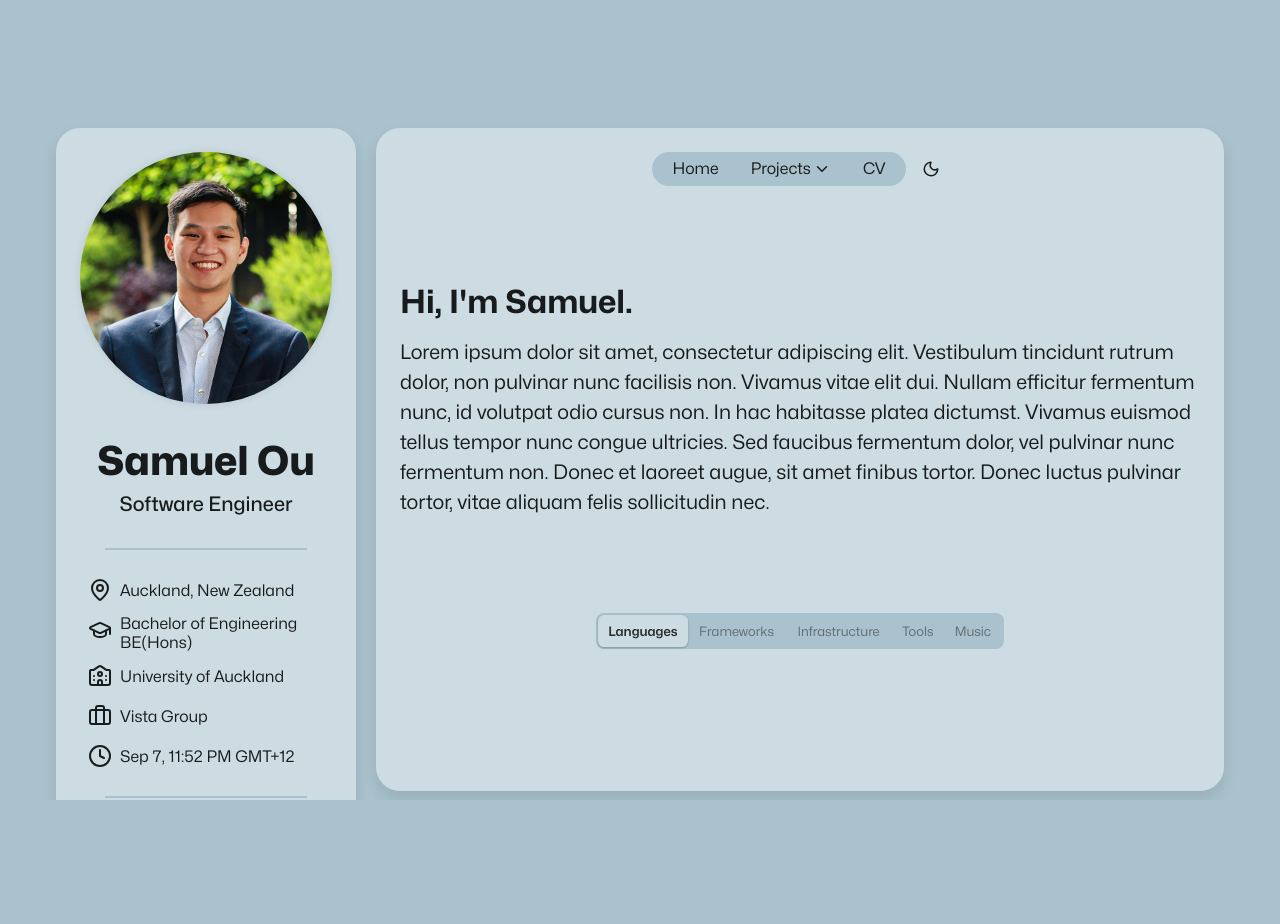
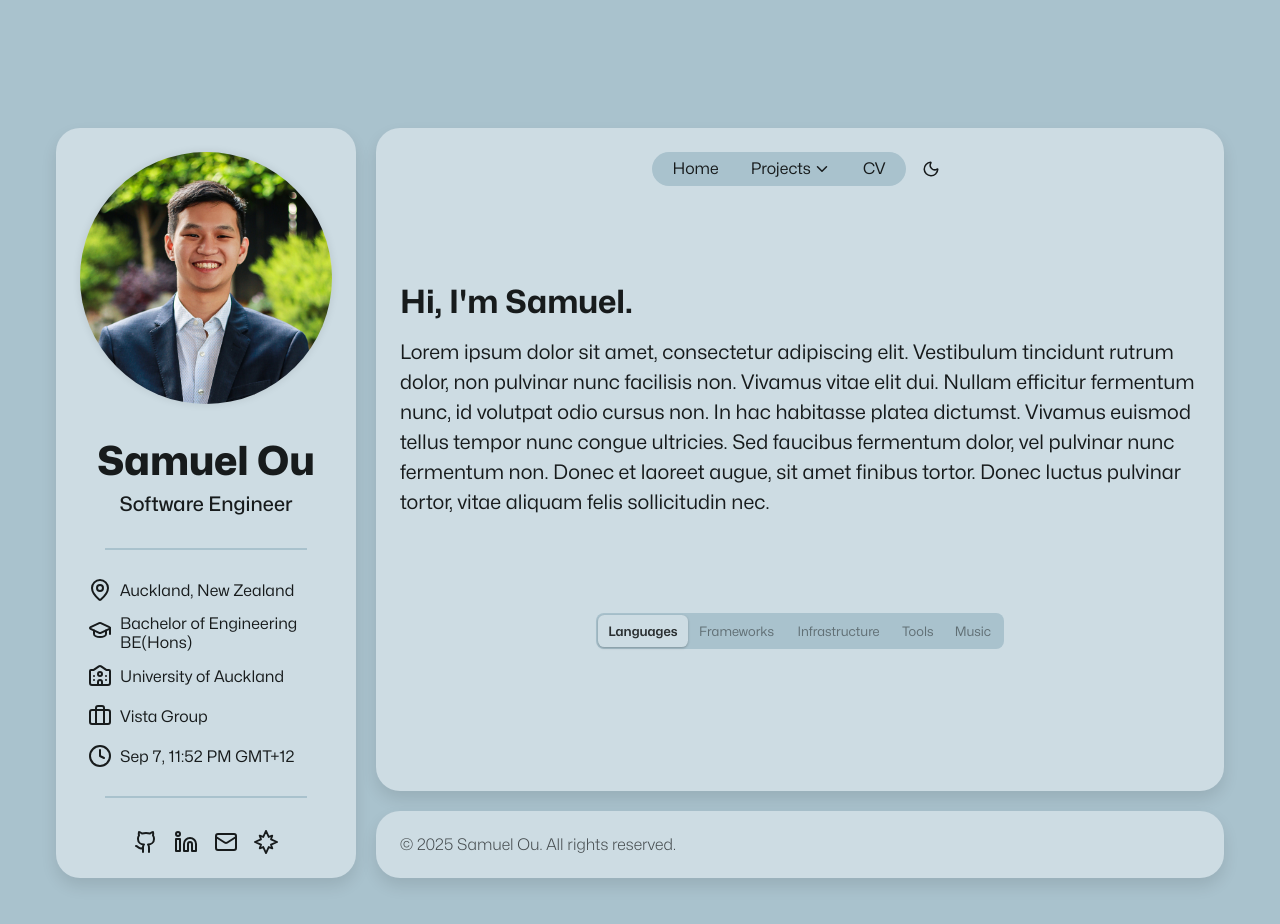
Before and after one commit to S-Ou/portfolio, a Next.js app: page / in a window 1280 px wide. Shown: the top 924 px of the page. Before the commit the page ends 800 px from the top, so only its background shows below. Built offline with nearby package versions, Linux system fonts and the light colour scheme.

Commit message:
fix: some visual design quirks

```diff
--- a/src/components/pageLayout.tsx
+++ b/src/components/pageLayout.tsx
@@ -24,55 +24,60 @@ const MainDiv = styled.div`
   display: grid;
   gap: 1.25rem;
   grid-template-columns: 300px 1fr;
-  height: 100vh;
+  grid-template-rows: minmax(0, 1fr) auto;
+  grid-template-areas:
+    "info body"
+    "info copyright";
+  min-height: 100vh;
+  min-height: 100dvh;
   margin: 0 auto;
   max-width: 1200px;
   padding: 8rem 1rem;
 
   @media (max-width: 768px) {
+    align-content: start;
+    align-items: start;
     grid-template-columns: 1fr;
+    grid-template-rows: auto;
+    grid-template-areas:
+      "name-card"
+      "body"
+      "info"
+      "copyright";
     padding: 1rem;
   }
 `;
 
 const MobileNameCardBlock = styled(BlockDiv)`
   display: none;
+  grid-area: name-card;
 
   @media (max-width: 768px) {
     display: flex;
   }
 `;
 
-const RightColumn = styled.div`
-  display: flex;
-  flex-direction: column;
-  gap: 1.25rem;
+const BodySection = styled.div`
+  flex: 1;
+  grid-area: body;
   min-height: 0;
 
   @media (max-width: 768px) {
-    display: contents;
-  }
-`;
-
-const BodySection = styled.div`
-  height: 100%;
-
-  @media (max-width: 768px) {
-    order: 1;
+    flex: initial;
+    min-height: auto;
   }
 `;
 
 const InfoSection = styled.div<{ $showOnMobile: boolean }>`
+  grid-area: info;
+
   @media (max-width: 768px) {
     display: ${({ $showOnMobile }) => ($showOnMobile ? "block" : "none")};
-    order: 2;
   }
 `;
 
 const CopyrightSection = styled.div`
-  @media (max-width: 768px) {
-    order: 3;
-  }
+  grid-area: copyright;
 `;
 
 function PageLayout({
@@ -91,7 +96,6 @@ function PageLayout({
       <InfoSection $showOnMobile={showInfoBlockOnMobile}>
         <InfoBlock NameCardComponent={NameCardComponent} />
       </InfoSection>
-      <RightColumn>
       <BodySection>
         <BodyBlock NavigationComponent={NavigationComponent}>
           <BodyContentComponent />
@@ -100,7 +104,6 @@ function PageLayout({
       <CopyrightSection>
         <Copyright name={copyrightName} />
       </CopyrightSection>
-      </RightColumn>
     </MainDiv>
   );
 }
```
Lines whose indentation alone changed are shown as unchanged.
